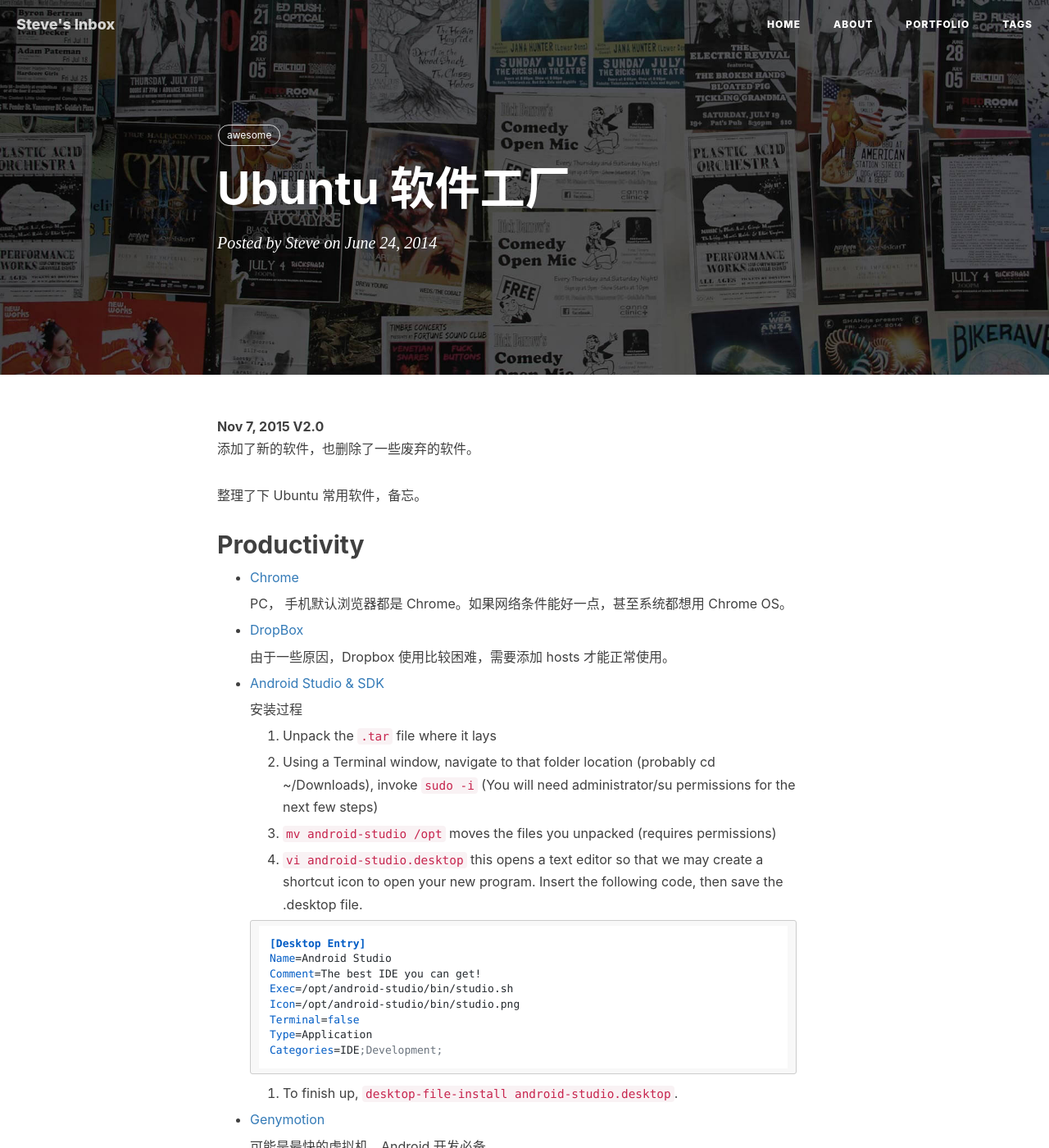
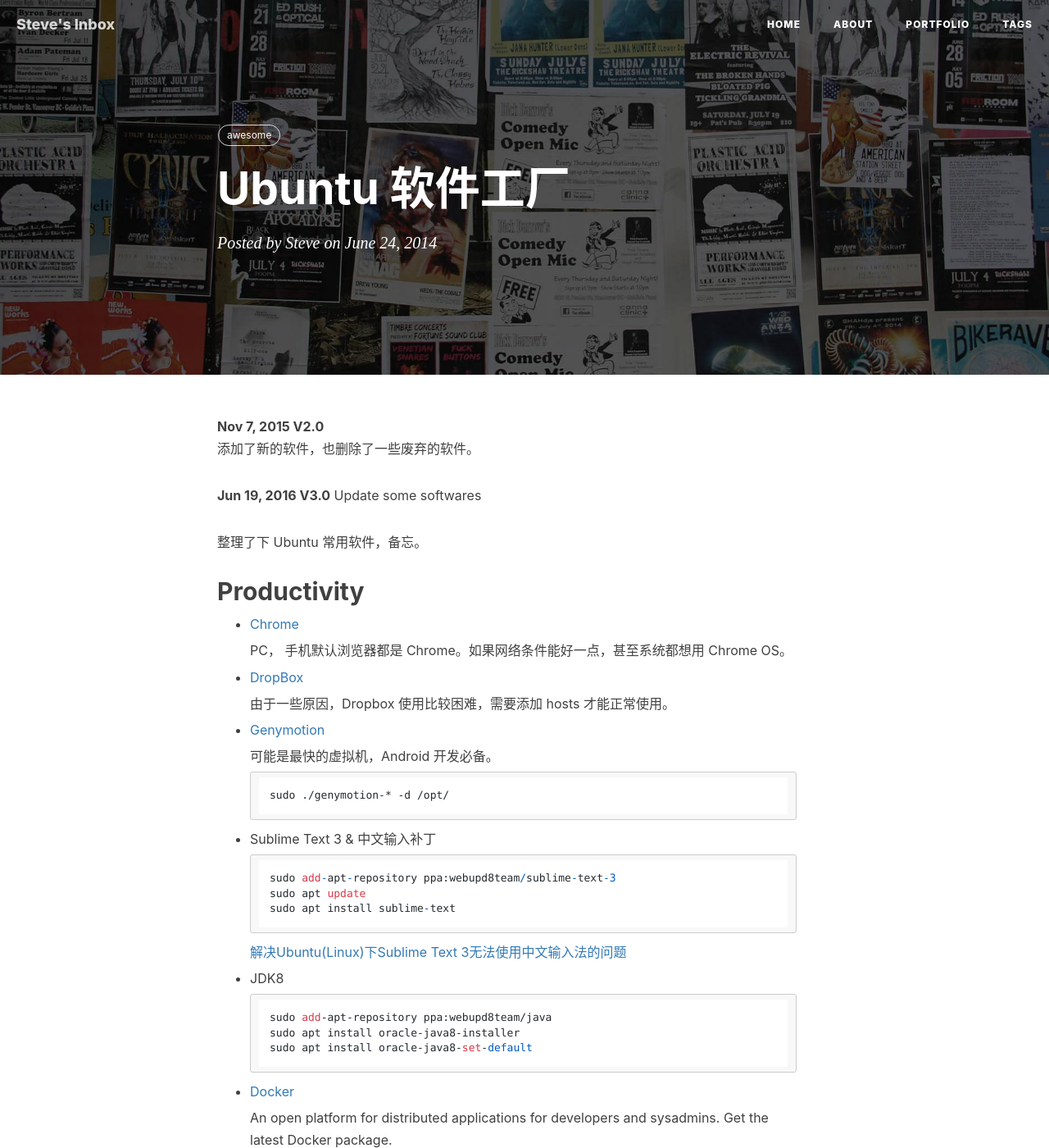
Before and after one commit to yyls1992/unpin.github.io, a Jekyll site: the page built from _posts/2014-06-24-software.md, in a window 1280 px wide and 1400 px high. Shown: the whole window at 82% size. Built offline with Jekyll 4.4.1, drawn with Linux system fonts in a browser that asks for light colours; nearby versions of some CDN libraries; comment, search, counter and statistics services are not loaded; some of the changed text lies outside the part shown.

Commit message:
update post softwares

````diff
--- a/_config.yml
+++ b/_config.yml
@@ -5,7 +5,7 @@
 email: stevzhg+blog@gmail.com
 description: "Android 开发，Python 爱好者，手艺人 | Python Lover, Mobile Dev Engineer | 这里是 @stevzhg 的个人博客，与你一起发现更大的世界。"
 keyword: "Steve Zhang, Uhy, Android, 移动开发， @stevzhg, Steve的博客, Blog, 博客, 个人网站, 互联网"
-url: "http://uhy.github.io"              # your host, for absolute URL
+url: "https://uhy.github.io"              # your host, for absolute URL
 baseurl: ""                             # for example, '/blog' if your blog hosted on 'host/blog'
 timezone: CN
 
--- a/_posts/2014-06-24-software.md
+++ b/_posts/2014-06-24-software.md
@@ -12,6 +12,9 @@
 **Nov 7, 2015  V2.0**
 添加了新的软件，也删除了一些废弃的软件。
 
+**Jun 19, 2016 V3.0**
+Update some softwares
+
 
 整理了下 Ubuntu 常用软件，备忘。
 
@@ -24,30 +27,6 @@
 * 	[DropBox](https://www.dropbox.com/install)
 
 	由于一些原因，Dropbox 使用比较困难，需要添加 hosts 才能正常使用。
-
-* 	[Android Studio & SDK](https://developer.android.com/sdk/index.html)
-
-	安装过程
-	1. 	Unpack the `.tar` file where it lays
-
-	2. 	Using a Terminal window, navigate to that folder location (probably cd ~/Downloads), invoke `sudo -i` (You will need administrator/su permissions for the next few steps)
-
-	2. 	`mv android-studio /opt` moves the files you unpacked (requires permissions)
-
-	3. 	`vi android-studio.desktop` this opens a text editor so that we may create a shortcut icon to open your new program. Insert the following code, then save the .desktop file.
-
-	```
-	[Desktop Entry]
-	Name=Android Studio
-	Comment=The best IDE you can get!
-	Exec=/opt/android-studio/bin/studio.sh
-	Icon=/opt/android-studio/bin/studio.png
-	Terminal=false
-	Type=Application
-	Categories=IDE;Development;
-	```
-
-	4. 	To finish up, `desktop-file-install android-studio.desktop`.
 
 * 	[Genymotion](https://www.genymotion.com/#!/download)
 
@@ -92,33 +71,6 @@
 
 ## Multimedia
 
-*	[NetEase-MusicBox](https://github.com/darknessomi/musicbox)
-
-	一款 CLI 网易云音乐播放器，简洁优雅，基于Python编写。
-
-	Linux安装
-	```
-	sudo apt install mpg123
-	sudo pip install NetEase-MusicBox
-	```
-
-	可选功能依赖 && 配置文件
-
-	*	aria2 用于缓存歌曲
-	*	python-keybinder 用于支持全局快捷键
-	*	libnotify-bin 用于支持消息提示
-
-	配置文件地址: ~/.netease-musicbox
-	由于歌曲 API 只接受中国大陆地区访问，港澳台及海外用户请自行在config.json中设置代理
-
-	```
-	"mpg123_parameters": {
-	    "default": [],
-	    "describe": "The additional parameters when mpg123 start.",
-	    "value": ["-p", "http://ip:port"]
-	}
-	```
-
 * 	[Rescue Time](https://www.rescuetime.com/get_rescuetime)
 
 	A personal analytics service that shows you how you spend your time and provides tools to help you be more productive.
@@ -157,6 +109,7 @@
 	sudo apt install curl
 	curl -L git.io/cow | bash
 	```
+
 *	Proxychains
 
 	A tool that forces any TCP connection made by any given application to follow through proxy like TOR or any other SOCKS4, SOCKS5 or HTTP(S) proxy. Supported auth-types: "user/pass" for SOCKS4/5, "basic" for HTTP.
@@ -173,16 +126,6 @@
   	./proxychains telnet google.com 80
   	```
 
-* 	indicator-netspeed-unity
-
-	用于在状态栏显示实时流量的插件。
-
-	```bash
-	sudo add-apt-repository ppa:fixnix/netspeed
-	sudo apt update
-	sudo apt install indicator-netspeed-unity
-	```
-
 * 	VirtualBox
 
 	良好的多平台支持，加上较小的体积，推荐。另需要 USB 等支持的话必须添加用户组，`gedit /etc/group`，然后添加自己用户名 `vboxusers:x:126:steve`.
@@ -190,10 +133,11 @@
 *   [Numix Theme](http://numixproject.org/)
 
 	Make your Linux desktop and Android beautiful.
+
 	```bash
 	sudo add-apt-repository ppa:numix/ppa
 	sudo apt update
-	sudo apt install numix-gtk-theme numix-icon-theme
+	sudo apt install numix-icon-theme
 	```
 
 *	[Arc Theme](https://github.com/horst3180/Arc-theme)
@@ -207,7 +151,7 @@
 	```bash
 	sudo add-apt-repository ppa:ravefinity-project/ppa
 	sudo apt update
-	sudo apt install vivacious-colors-gtk-dark
+	sudo apt install vivacious-colors
 	```
 
 * 	Redshift
````
Also changed, not shown: other parts of _posts/2014-06-24-software.md (+2 -2 lines).
